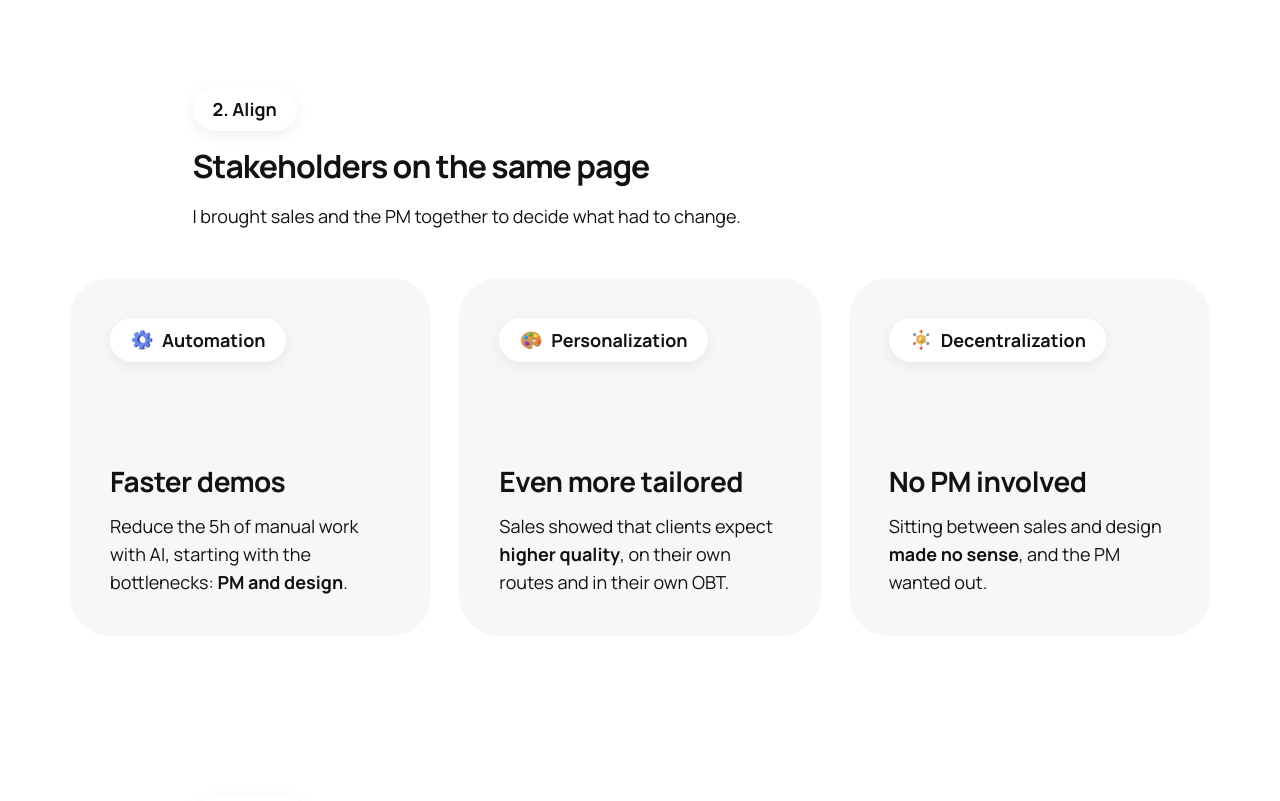
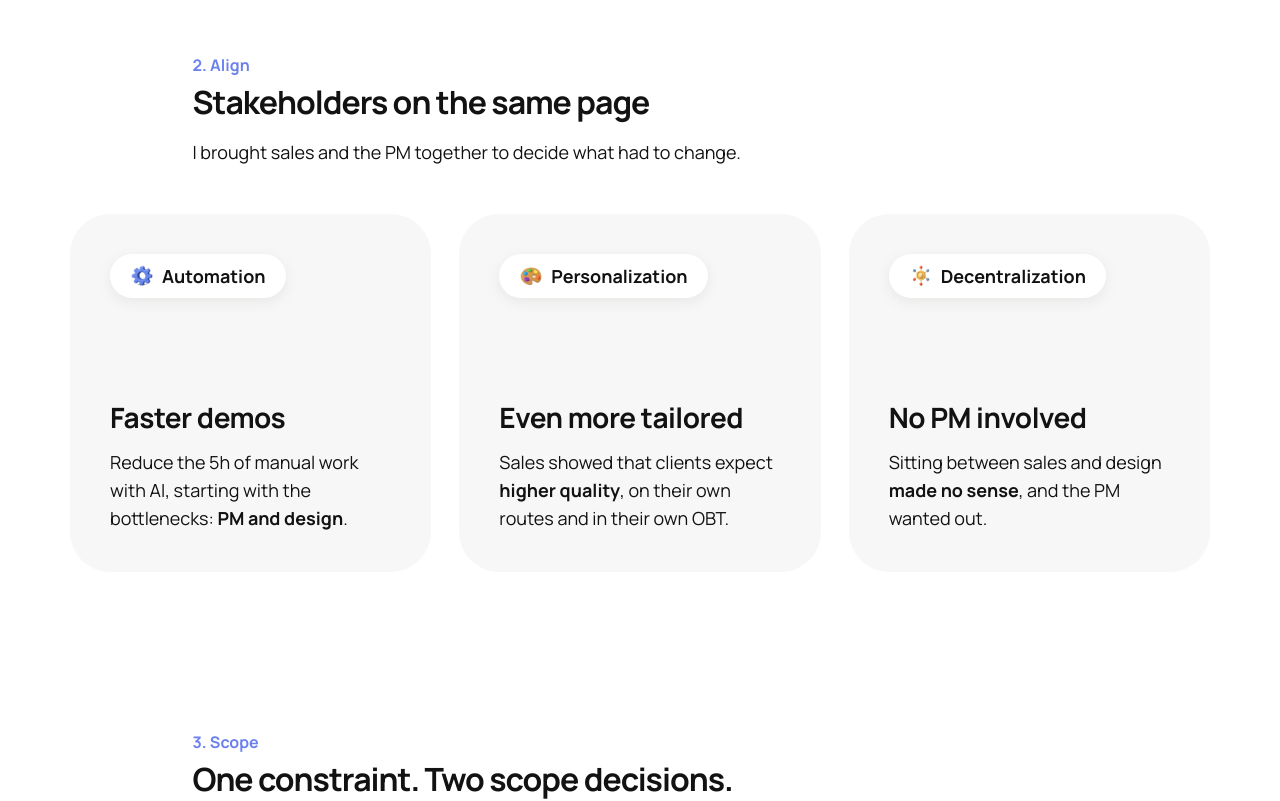
Before and after one commit to BrunaQuadros/portfolio2026, a Next.js app: page /case-studies/eco-mio in a window 1280 px wide. Shown: the part 4520-5321 px from the top of the page. Built offline with nearby package versions, Linux system fonts and the light colour scheme.

Commit message:
Revert "eco.mio case study: step labels (Audit, Align, Scope) use the tag pill"
This reverts commit a694b219ae6a7511548fad7c85f5556b538eb39a.

```diff
--- a/app/case-studies/eco-mio/page.tsx
+++ b/app/case-studies/eco-mio/page.tsx
@@ -311,6 +311,7 @@ export default function EcoMioCaseStudyPage() {
                   <RichText segments={approach.audit.body} />
                 </p>
               }
+              accentClass={ACCENT_TEXT}
             />
           </div>
           <figure className="flex flex-col gap-4">
@@ -350,6 +351,7 @@ export default function EcoMioCaseStudyPage() {
               label={approach.align.label}
               heading={approach.align.heading}
               body={<p>{approach.align.body}</p>}
+              accentClass={ACCENT_TEXT}
             />
           </div>
           <div className="grid grid-cols-1 gap-6 sm:grid-cols-3 sm:gap-7">
@@ -369,7 +371,7 @@ export default function EcoMioCaseStudyPage() {
             One column below lg, three from lg. */}
         <div className="flex flex-col gap-12 lg:mt-16">
           <div style={TEXT_COLUMN}>
-            <StepHeading label={approach.scope.label} heading={approach.scope.heading} />
+            <StepHeading label={approach.scope.label} heading={approach.scope.heading} accentClass={ACCENT_TEXT} />
           </div>
           <div className="grid grid-cols-1 gap-6 lg:grid-cols-3 lg:gap-7">
             <div
--- a/components/case-study/StepHeading.tsx
+++ b/components/case-study/StepHeading.tsx
@@ -1,26 +1,25 @@
-import { TagPill } from "./TagPill";
-
 // The heading block of one step inside a multi-step section (eco.mio's "My
-// process": 1. Audit, 2. Align, 3. Scope): the step's name in the same tag
-// pill the case study uses everywhere else (no new label style), an h3 one
-// size below the section's h2, and an optional body. Repeats once per step,
-// so it's a shared component.
+// process": 1. Audit, 2. Align, 3. Scope): a small numbered label in the
+// case study's accent color, an h3 one size below the section's h2, and an
+// optional body. Repeats once per step, so it's a shared component.
 type StepHeadingProps = {
   label: string;
   heading: string;
   body?: React.ReactNode;
+  // Label color, the case study's brand token (eco.mio: "text-eco-mio-blue-500").
+  accentClass: string;
   className?: string;
 };
 
-export function StepHeading({ label, heading, body, className = "" }: StepHeadingProps) {
+export function StepHeading({ label, heading, body, accentClass, className = "" }: StepHeadingProps) {
   return (
-    <div className={`flex flex-col items-start gap-4 ${className}`}>
-      <TagPill label={label} />
+    <div className={`flex flex-col gap-2 ${className}`}>
+      <p className={`font-manrope font-bold text-[16px] leading-[20px] ${accentClass}`}>{label}</p>
       <h3 className="font-manrope font-bold text-[28px] leading-[1.2] tracking-[-1px] text-portfolio-grey-900 sm:text-[32px]">
         {heading}
       </h3>
       {body ? (
-        <div className="max-w-[640px] font-manrope text-[16px] leading-[26px] text-portfolio-grey-900 sm:text-[18px] sm:leading-[28px]">
+        <div className="mt-2 max-w-[640px] font-manrope text-[16px] leading-[26px] text-portfolio-grey-900 sm:text-[18px] sm:leading-[28px]">
           {body}
         </div>
       ) : null}
```
Also changed, not shown: 1 other file (tests, documents, lock files or other folders).
